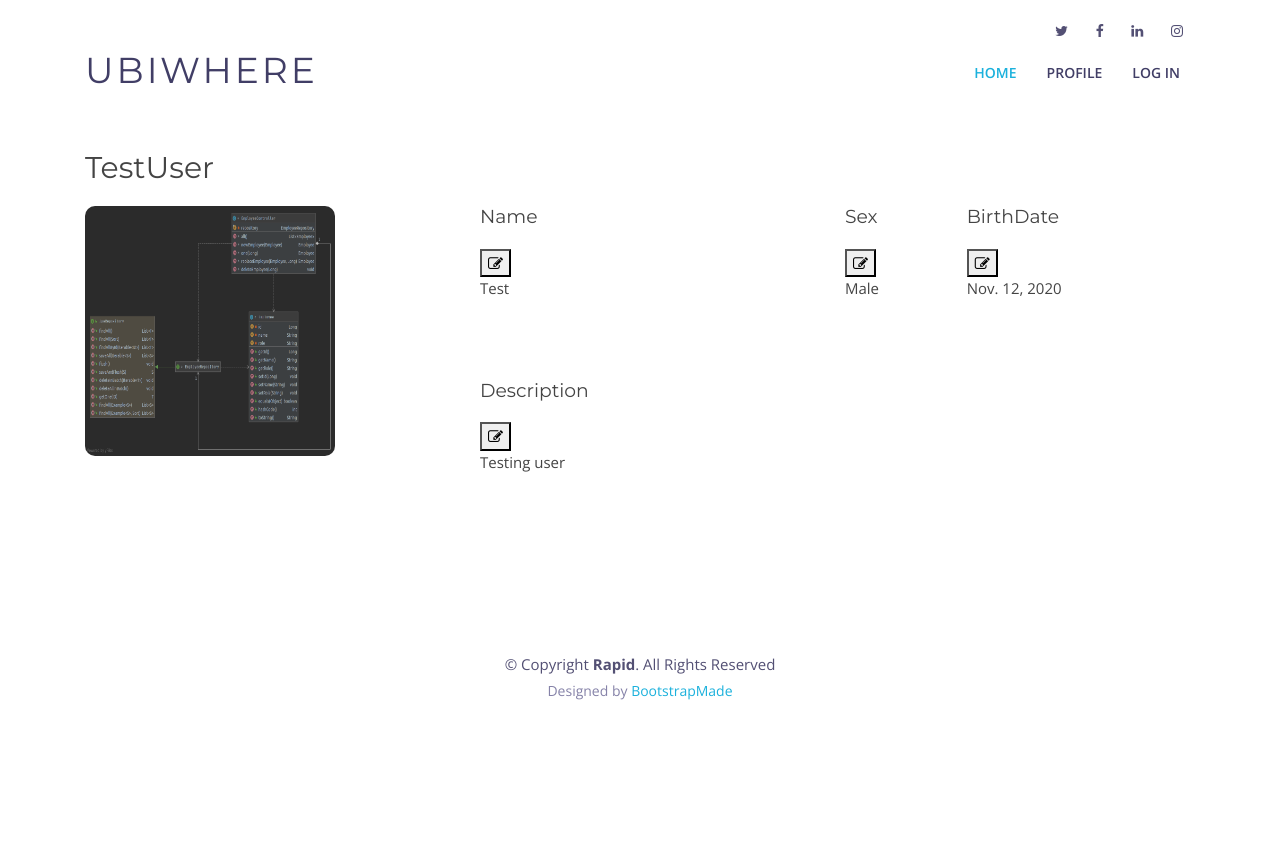
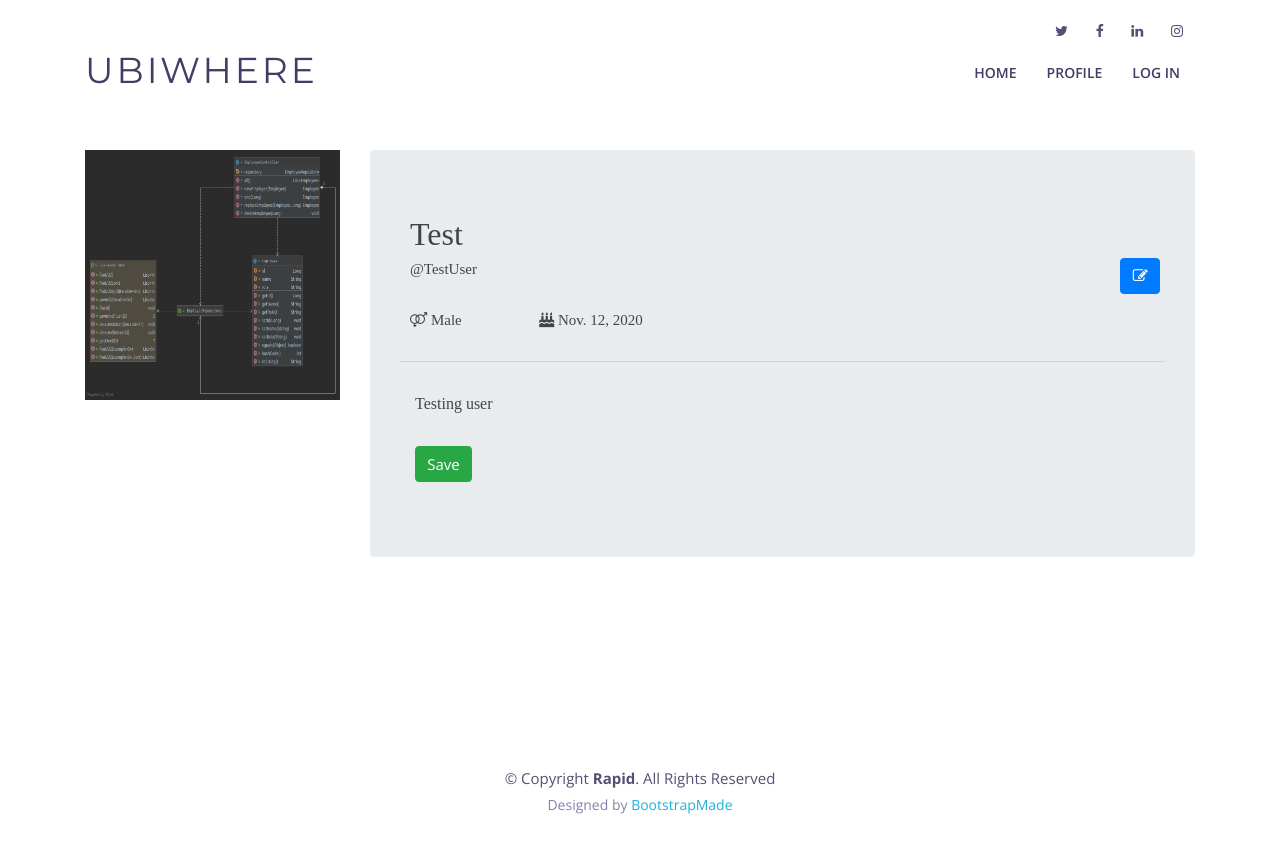
Before and after one commit to MarioCSilva/Blog_TPW, a Django app: template Blog/app/templates/profile_page.html in a window 1280 px wide. Before the commit the page ends 700 px from the top, so only its background shows below. Run offline with Django 3.2, Linux system fonts and the light colour scheme; the template is opened without the code that fills it: values that come from a table or form of the project are taken from there, others are empty; data comes from the database, SQL or seed files in the repository; some libraries are stand-ins or nearby versions.

Commit message:
profile visual

```diff
--- a/Blog/app/static/css/profile.css
+++ b/Blog/app/static/css/profile.css
@@ -1,5 +1,34 @@
-h5{
-    text-decoration-line: underline;
-    text-decoration-color:lightblue;
-    text-decoration-style: solid;
+
+section{
+    margin-bottom: 150px;
+    margin-top:150px;
 }
+
+
+#profile_pic{
+    width:  100%;
+    height: 250px;
+}
+
+
+#profile_header{
+    padding: 0px 10px;
+    font-family: "Bitstream Vera Sans Mono";
+}
+
+#profile_body{
+    padding: 15px;
+    font-size: medium;
+    font-family: "Bitstream Vera Sans Mono";
+}
+
+#profile_footer{
+    padding:15px;
+}
+#display_name{
+    font-size: xx-large;
+}
+
+.sub_head{
+    margin-bottom: 15px;
+}
--- a/Blog/app/static/js/profile_page.js
+++ b/Blog/app/static/js/profile_page.js
@@ -1,54 +1,27 @@
 
-var hide = function(){
-    // esconder os botoes todos quando clica num botao
-    $("#edit-name-btn").hide();
-    $("#edit-sex-btn").hide();
-    $("#edit-description-btn").hide();
-    $("#edit-birthdate-btn").hide();
-}
+$("#edit_button").click(function(){
 
-$("#edit-submit").click(function(){
-    // mostrar todos os botoes
-})
+    let description = $("#display_description").html().trim();
+    $("#id_description").val(description);
+    $("#display_description").hide();
+
+    $("#display_birthdate").hide();
+
+    let sex = $("#display_sex").val();
+    let num = 1;
+    if(sex=="Female"){num=2;}else if(sex=="Other"){num=3;};
+    $("#id_sex").val(num);
+    $("#display_sex").hide();
+
+    let name = $("#display_name").html().trim();
+    $("#id_name").val(name);
+    $("#display_name").hide();
 
 
-$("#edit-name-btn").click(function(){
-    $("#display-name").hide();
-    $("#edit-name").show();
-    hide();
-    let name= $("#display-name").html().trim();
-    $("#id_name").val(name);
-})
+    $(".edit_input").show();
+    $("#edit_button").hide();
 
-$("#edit-sex-btn").click(function(){
-    $("#display-sex").hide();
-    $("#edit-sex").show();
-    hide();
-    let sex = $("#display-sex").html().trim();
-    let num=1;
-    if (sex=="Female"){ num = 2;}else if(sex=="Other"){ num = 3;};
-    $("#id_sex").val(num);
-})
 
-$("#edit-birthdate-btn").click(function(){
-    $("#display-birthdate").hide();
-    $("#edit-birthdate").show();
-    hide();
-    /*
-    let date =$("#display-birthdate").html().trim().split(".");
-    console.log(date);
-    let date_obj = new Date(date[1].split(",")[0]+"-"+date[0]+"-"+date[1].split(",")[1]);
-    console.log(date_obj);
-    $("#id_birthdate").val(date_obj);
-    */
+
 
 })
-
-$("#edit-description-btn").click(function(){
-    $("#display-description").hide();
-    $("#edit-description").show();
-    hide();
-    console.log($("#display-description").html().trim());
-    let description = $("#display-description").html().trim();
-    $("#id_description").val(description);
-})
--- a/Blog/app/templates/profile_page.html
+++ b/Blog/app/templates/profile_page.html
@@ -3,81 +3,85 @@
 
 
 {% block content %}
-    <section style="margin-top:150px">
+    <section>
+        <form action="." method="POST" name="edit_profile">
+            {% csrf_token %}
+            <div class="container">
 
+                <div class="row">
 
-        <div class="container" style="margin-bottom: 150px">
-            <h2>{{ client.user.username }}</h2>
+                    <div class="col-lg-3">
                         <div class="row">
-                <div class="col-lg-4 col-sm-12 col-md-4">
-                    <img src="../media/{{ client.profile_pic }}" width="250px" height="250px"
-                         style="border-radius: 10px" />
+                            <div class="col-lg-12">
+                            <img id="profile_pic" src="../media/{{ client.profile_pic }}" />
                             </div>
-                <div class="col-lg-8 col-sm-12 col-md-4">
-                    <div class="container" style="margin-bottom: 20px">
-                        <div class="row">
-                            <div class="col-lg-6">
-                                <div>
-                                    <h5 >Name</h5>
-                                    <button id="edit-name-btn"><i class="fa fa-edit"></i></button>
                         </div>
-                                <div id="display-name" class="profile-data">
-                                    {{ client.name }}
+                        <div class="row edit_input" style="display: none">
+                            <div class="col-lg-12">{{ form_edit.profile_pic }}</div>
                         </div>
-                                <div id="edit-name" class="form-group edit-profile" style="display: none">
+
+                    </div>
+
+                    <div class="col-lg-9">
+                        <div class="jumbotron">
+                            <div id="profile_header" class="row">
+                                <div class="col-lg-12">
+                                    <div  class="row">
+                                        <div  class="col-lg-12">
+                                            <div id="display_name">{{ client.name }}</div>
+                                            <div class="edit_input" style="display: none">
                                                 {{ form_edit.name }}
                                             </div>
                                         </div>
-                            <div class="col-lg-2">
-                                <h5>Sex</h5>
-                                <button id="edit-sex-btn"><i class="fa fa-edit"></i></button>
-
-                                <div id="display-sex" class="profile-data">
-                                    {{ client.sex }}
                                     </div>
-                                <div id="edit-sex" class="form-group edit-profile" style="display: none">
-                                    {{ form_edit.sex }}
+                                    <div class="row sub_head">
+                                        <div class="col-lg-11">@{{ client.user.username }}</div>
+                                        <div class="col-lg-1">
+                                            <button type="button" id="edit_button" class="btn btn-primary"><i class="fa fa-edit"></i></button>
                                         </div>
                                     </div>
-                            <div class="col-lg-4">
-                                <div>
-                                    <h5>BirthDate</h5>
-                                    <button id="edit-birthdate-btn"><i class="fa fa-edit"></i></button>
+                                    <div class="row sub_head">
+                                        <div class="col-lg-2">
+                                            <div id="display_sex">
+                                                <i class="fa fa-venus-mars"></i> {{ client.sex }}
                                             </div>
-                                <div id="display-birthdate" class="profile-data">
-                                    {{ client.birthdate }}
+                                            <div class="edit_input" style="display: none">
+                                                <i class="fa fa-venus-mars"></i>{{ form_edit.sex }}
                                             </div>
-                                <div id="edit-birthdate" class="form-group edit-profile" style="display: none">
-                                    {{ form_edit.birthdate }}
                                         </div>
+                                        <div class="col-lg-3">
+                                            <div id="display_birthdate" ><i class="fa fa-birthday-cake"></i> {{ client.birthdate }}</div>
+                                            <div class="edit_input" style="display: none">
+                                                <i class="fa fa-birthday-cake"></i>{{ form_edit.birthdate }}
+                                            </div>
+                                        </div>
+
+                                    </div>
+                                </div>
+                            </div>
+                            <hr>
+                            <div id="profile_body" class="row">
+                                <div class="col-lg-12">
+                                    <div id="display_description">{{ client.description }}</div>
+                                    <div class="edit_input" style="display: none">
+                                        {{ form_edit.description }}
+                                    </div>
+                                </div>
+                            </div>
+                            <div id="profile_footer" class="row">
+                                <div class="col-lg-12"><input type="submit" class="btn btn-success" value="Save" name="Save" /></div>
+
                             </div>
                         </div>
                     </div>
 
-
-                    <div class="container" style="margin-top: 80px">
-                        <div class="row">
-                            <div class="col-lg-6">
-                                <div>
-                                    <h5>Description</h5>
-                                    <button id="edit-description-btn"><i class="fa fa-edit"></i></button>
-                                </div>
-                                <div id="display-description" class="profile-data">
-                                    {{ client.description }}
-                                </div>
-                                <div id="edit-description" class="form-group edit-profile" style="display: none">
-                                    {{ form_edit.description }}
-                                </div>
-                            </div>
-                        </div>
-                    </div>
                 </div>
 
-
             </div>
-        </div>
+        </form>
     </section>
     {% load static %}
+    <link href="{% static "css/profile.css" %}" rel="stylesheet">
     <script src="{% static  "/js/profile_page.js" %}"></script>
 
 {% endblock %}
```
Lines whose indentation alone changed are shown as unchanged.
